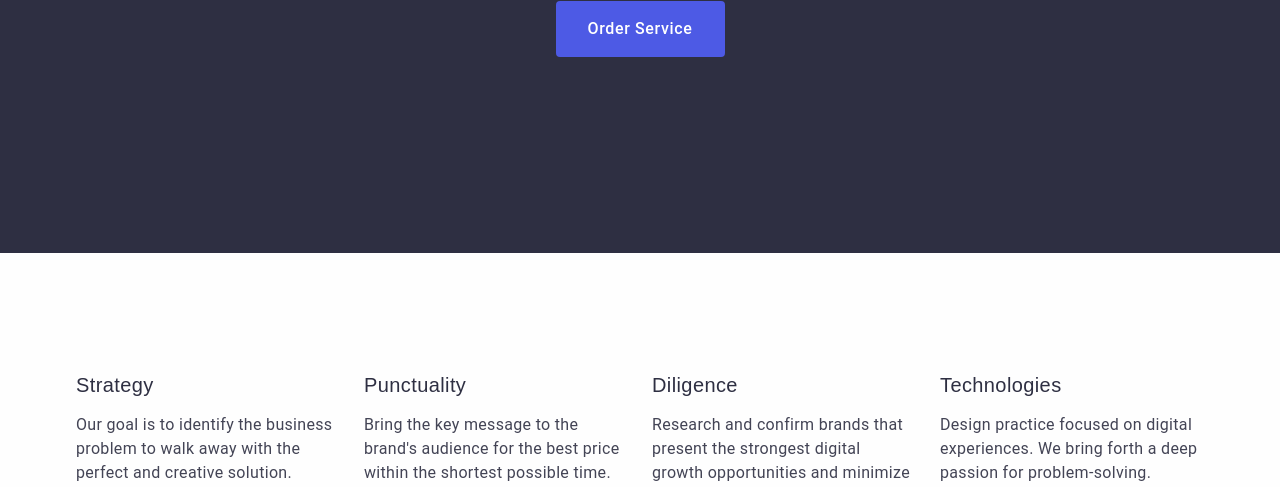
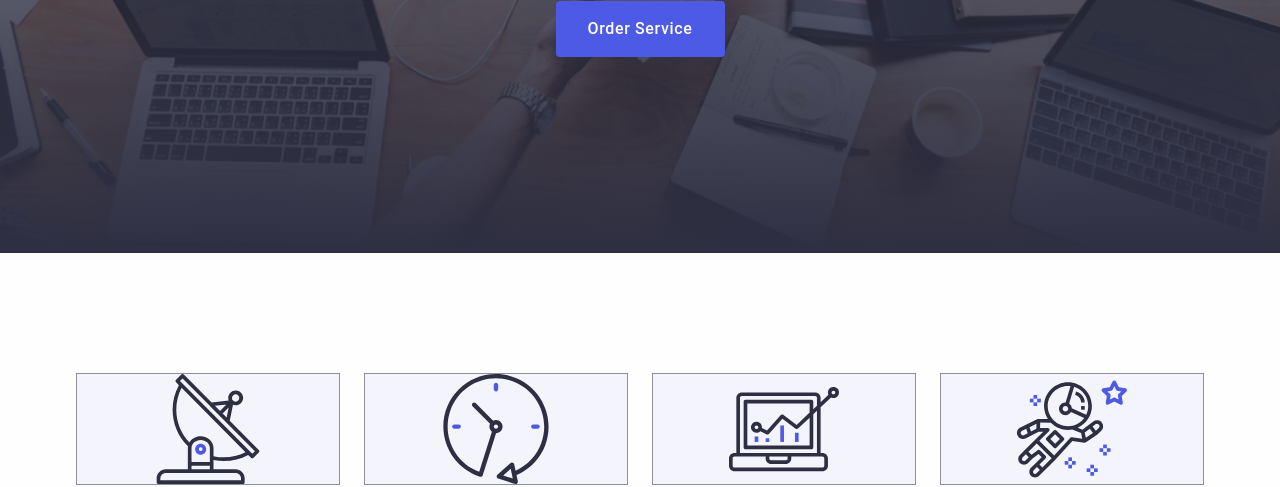
Before and after one commit to AliSev48/goit-markup-hw-04, a plain HTML site: page index.html in a window 1280 px wide. Shown: the part 465-952 px from the top of the page. Drawn offline with nearby package versions, Linux system fonts and the light colour scheme.

Commit message:
ilk düzenleme

```diff
--- a/index.html
+++ b/index.html
@@ -44,29 +44,58 @@
 </section>
 
 <!-- 2. Section -->
+
 <section class="services-section">
     <div class="container">
+        <!-- Section Başlığı (Erişilebilirlik için gizli) -->
         <h2 class="section-title">Our Services</h2>
         <ul class="services-list">
+            <!-- Strategy -->
             <li class="service-item">
+                <svg class="service-icon" width="64" height="64">
+                    <use href="./images/icons.svg#icon-antenna"></use>
+                </svg>
                 <h3 class="service-title">Strategy</h3>
-            <p class="service-description">Our goal is to identify the business problem to walk away with the perfect
-                and creative solution.</p>
+                <p class="service-description">
+                    Our goal is to identify the business problem to walk away with the perfect
+                    and creative solution.
+                </p>
             </li>
+
+            <!-- Punctuality -->
             <li class="service-item">
+                <svg class="service-icon" width="64" height="64">
+                    <use href="./images/icons.svg#icon-clock"></use>
+                </svg>
                 <h3 class="service-title">Punctuality</h3>
-            <p class="service-description">Bring the key message to the brand's audience for the best price within the
-                shortest possible time.</p>
+                <p class="service-description">
+                    Bring the key message to the brand's audience for the best price within the
+                    shortest possible time.
+                </p>
             </li>
+
+            <!-- Diligence -->
             <li class="service-item">
+                <svg class="service-icon" width="64" height="64">
+                    <use href="./images/icons.svg#icon-diagram"></use>
+                </svg>
                 <h3 class="service-title">Diligence</h3>
-            <p class="service-description">Research and confirm brands that present the strongest digital growth
-                opportunities and minimize risk.</p>
+                <p class="service-description">
+                    Research and confirm brands that present the strongest digital growth
+                    opportunities and minimize risk.
+                </p>
             </li>
+
+            <!-- Technologies -->
             <li class="service-item">
+                <svg class="service-icon" width="64" height="64">
+                    <use href="./images/icons.svg#icon-astronaut"></use>
+                </svg>
                 <h3 class="service-title">Technologies</h3>
-            <p class="service-description">Design practice focused on digital experiences. We bring forth a deep passion
-                for problem-solving.</p>
+                <p class="service-description">
+                    Design practice focused on digital experiences. We bring forth a deep passion
+                    for problem-solving.
+                </p>
             </li>
         </ul>
     </div>
--- a/styles.css
+++ b/styles.css
@@ -136,9 +136,29 @@ header {border-bottom: 1px solid #e7e9fc;
 
 
 .main-section {
+
+    background-color: #2e2f42;
+
     padding: 188px 0;
-    background-color: #2e2f42;
+    background: linear-gradient(to bottom, rgba(46, 47, 66, 0.5), rgba(46, 47, 66, 1)),
+        url('images/people-office\ 1.jpg');
+    /* PNG görselinin yolu */
+    background-size: cover;
+    /* Görseli alanı kaplayacak şekilde boyutlandır */
+    background-repeat: no-repeat;
+    /* Tekrar etmesini engelle */
+    background-position: center;
+    /* Görseli ortala */
+    max-width: 1440px;
+
+
+    /* Genişliği 1440px ile sınırla */
+    margin: 0 auto;
+    /* Sayfa merkezine hizala */
+    position: relative;
+    /* Gerekirse ek tasarım için */
 }
+
 
 .main-section .main-title {
     max-width: 496px;
@@ -148,6 +168,7 @@ header {border-bottom: 1px solid #e7e9fc;
     letter-spacing: 0.02em;
     color: #ffffff;
     margin: 0 auto 24px auto;
+
 }
 
 .main-section .order-button {
@@ -193,8 +214,21 @@ header {border-bottom: 1px solid #e7e9fc;
     padding: 0;
     margin: 0;
 }
+.service-icon {
+    fill: #2e2f42;
+    /* İkon rengi */
+    margin-bottom: 16px;
+    /* Boşluk ekle */
+    display: inline-block;
+    width: 264px;
+    height: 112px;
+background-color:#F4F4FD;
+border: 1px solid #8E8F99;
+
+}
 .service-item {
     width: calc((100% - 3 * 24px) / 4);
+    text-align: center;
 }
 .service-title {
     font-weight: 500;
@@ -203,12 +237,14 @@ header {border-bottom: 1px solid #e7e9fc;
     letter-spacing: 0.02em;
     color: #2e2f42;
     margin-bottom: 8px;
+    text-align: left;
 }
 .service-description {
     font-size: 16px;
     line-height: 1.5;
     letter-spacing: 0.02em;
     color: #434455;
+    text-align: left;
 }
 /* 3. Bölüm Section */
 .team-section {
```
Also changed, not shown: images/icons.svg (added), images/people-office 1.jpg (added). Lines whose indentation alone changed are shown as unchanged.
